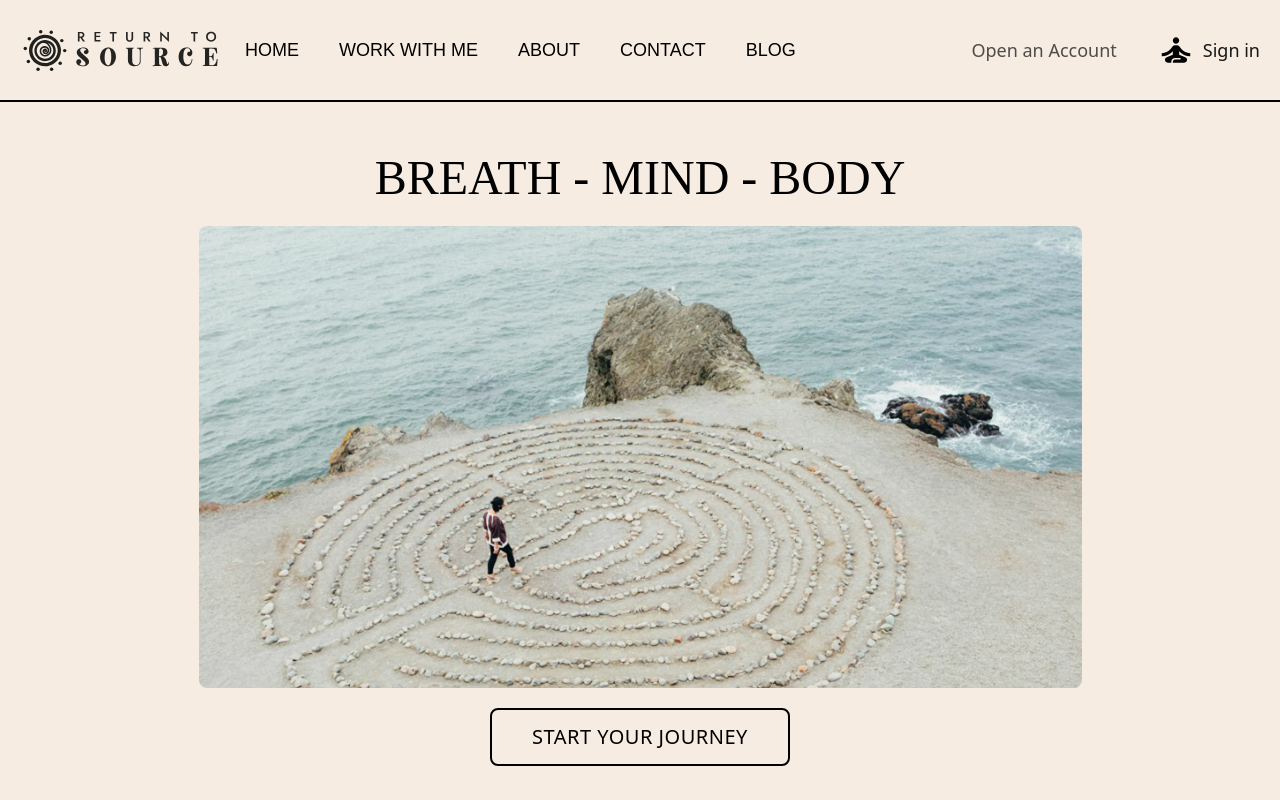
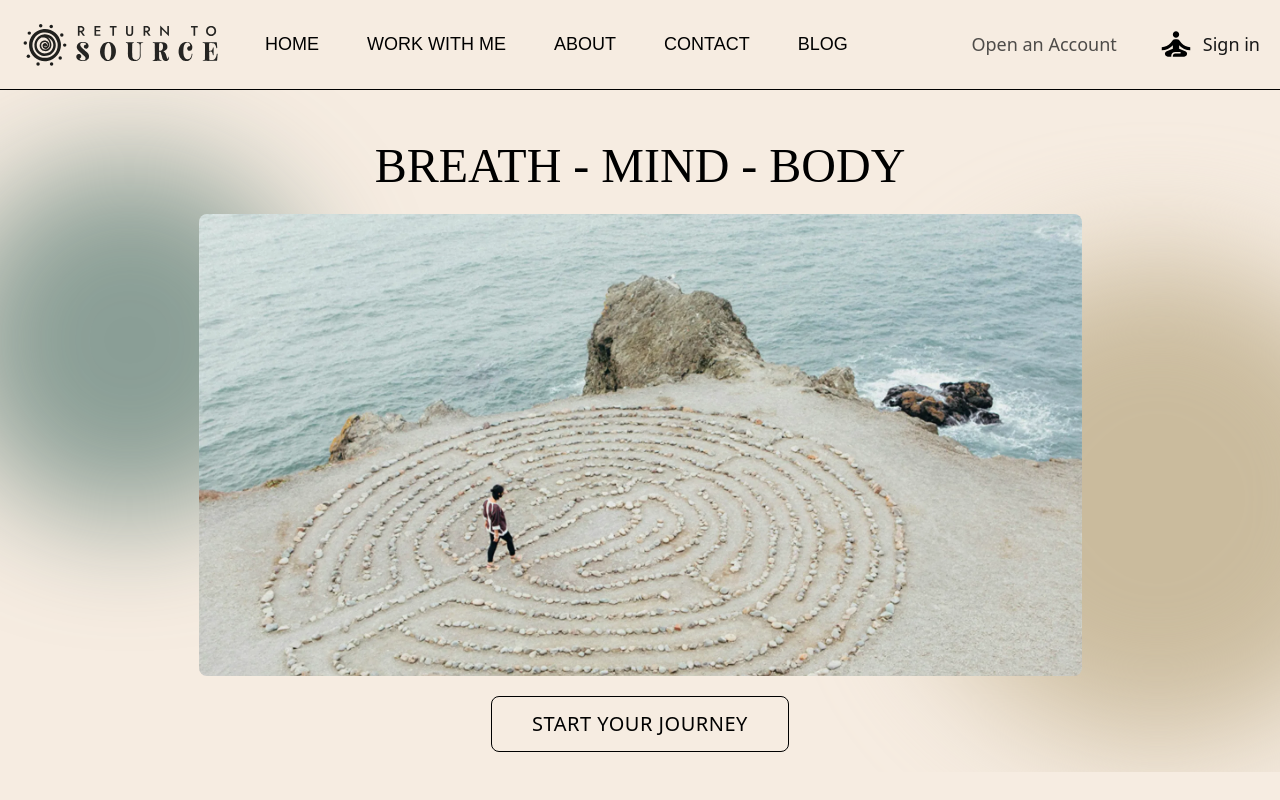
Before and after one commit to anna-rosew/return-to-source, a Next.js app: page / in a window 1280 px wide. Built offline with nearby package versions, Linux system fonts and the light colour scheme.

Commit message:
Background animated circles on Home page

```diff
--- a/app/Components/DefaultButton.tsx
+++ b/app/Components/DefaultButton.tsx
@@ -8,7 +8,7 @@ const DefaultButton: React.FC<ButtonProps> = ({ text, onClick, className }) => {
   return (
     <button
       onClick={onClick}
-      className={`m-5 px-10 py-3 uppercase font-medium text-[20px] tracking-wide bg-none text-black border-2 border-black rounded-lg hover:bg-black transition-colors duration-700 ease-in-out hover:text-[#CABB9D] ${className}`}
+      className={`m-5 px-10 py-3 uppercase  text-[20px] tracking-wide bg-none text-black border-[1px] border-black rounded-lg hover:bg-black transition-colors duration-700 ease-in-out hover:text-[#CABB9D] ${className}`}
     >
       {text}
     </button>
--- a/app/Components/NavBar.tsx
+++ b/app/Components/NavBar.tsx
@@ -15,7 +15,7 @@ export function Navbar() {
   ];
 
   return (
-    <nav className="flex w-full items-center justify-between px-5 py-4 border-b-2 border-black lg:container lg:mx-auto lg:px-5">
+    <nav className="flex w-full items-center justify-between px-5 py-4 border-b-[1px] border-black lg:container lg:mx-auto lg:px-5">
       <div className="flex items-center">
         <Link href="/">
           <Image
@@ -25,12 +25,12 @@ export function Navbar() {
             className="cursor-pointer"
           />
         </Link>
-        <div className="hidden lg:flex p-5 gap-x-[40px]">
+        <div className="hidden lg:flex px-10 gap-x-[48px]">
           {navLinks.map((item, index) => (
             <Link
               href={item.link}
               key={index}
-              className="font-jost text-[18px] text-black text-lg uppercase relative hover:text-black cursor-pointer transition-all ease-in-out before:transition-[width] before:ease-in-out before:duration-700 before:absolute before:bg-black before:origin-center before:h-[2px] before:w-0 hover:before:w-[50%] before:bottom-0 before:left-[50%] after:transition-[width] after:ease-in-out after:duration-700 after:absolute after:bg-black after:origin-center after:h-[2px] after:w-0 hover:after:w-[50%] after:bottom-0 after:right-[50%]"
+              className="font-jost text-[18px] text-black text-lg uppercase relative hover:text-black cursor-pointer transition-all ease-in-out before:transition-[width] before:ease-in-out before:duration-700 before:absolute before:bg-black before:origin-center before:h-[1px] before:w-0 hover:before:w-[50%] before:bottom-0 before:left-[50%] after:transition-[width] after:ease-in-out after:duration-700 after:absolute after:bg-black after:origin-center after:h-[1px] after:w-0 hover:after:w-[50%] after:bottom-0 after:right-[50%]"
             >
               {item.name}
             </Link>
--- a/app/page.tsx
+++ b/app/page.tsx
@@ -3,8 +3,13 @@ import DefaultButton from "@/app/Components/DefaultButton";
 
 export default function Home() {
   return (
-    <div className="flex flex-col justify-center items-center">
-      <h1 className="uppercase flex justify-center items-center text-[28px] lg:text-[48px] leading-2 text-center pt-10 pb-3">
+    <div className="relative flex flex-col justify-center items-center overflow-hidden">
+      {/* Background Animated Circles */}
+      <div className="absolute w-[300px] h-[300px] bg-[rgba(67,108,101,0.60)] rounded-full blur-[50px] top-[100px] left-[68px] animate-move-left" />
+      <div className="absolute w-[400px] h-[400px] bg-[rgba(202,187,157,1)] rounded-full blur-[50px] top-[209px] right-[40px] animate-move-right" />
+
+      {/* Content */}
+      <h1 className="uppercase text-[28px] lg:text-[48px] leading-2 text-center pt-10 pb-3">
         Breath - Mind - Body
       </h1>
       <HeroImage />
--- a/tailwind.config.ts
+++ b/tailwind.config.ts
@@ -16,6 +16,26 @@ const config: Config = {
         jomolhari: ["Jomolhari", "serif"],
         jost: ["Jost", "sans-serif"],
       },
+      keyframes: {
+        "scale-and-move-left": {
+          "0%": { transform: "translate3d(0%, 0%, 0) scale3d(1, 1, 1)" },
+          "50%": {
+            transform: "translate3d(-30%, 0%, 0) scale3d(1.2, 1.2, 1)",
+          },
+          "100%": { transform: "translate3d(0%, 0%, 0) scale3d(1, 1, 1)" },
+        },
+        "scale-and-move-right": {
+          "0%": { transform: "translate3d(0%, 0%, 0) scale3d(1, 1, 1)" },
+          "50%": {
+            transform: "translate3d(30%, 0%, 0) scale3d(1.2, 1.2, 1)",
+          },
+          "100%": { transform: "translate3d(0%, 0%, 0) scale3d(1, 1, 1)" },
+        },
+      },
+      animation: {
+        "move-left": "scale-and-move-left 10s ease-in-out infinite",
+        "move-right": "scale-and-move-right 10s ease-in-out infinite",
+      },
     },
   },
   plugins: [],
```
